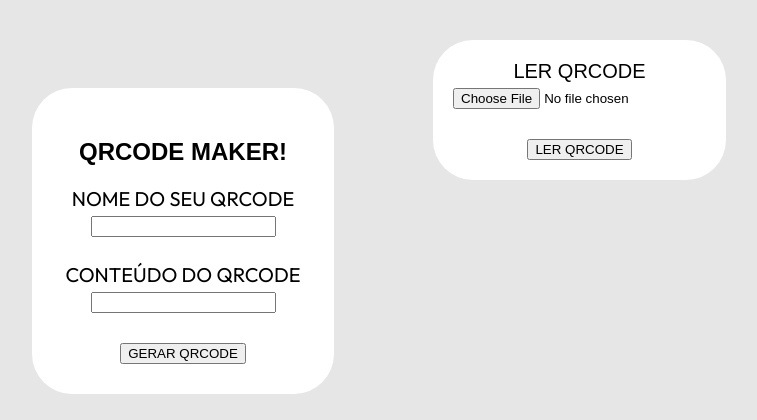
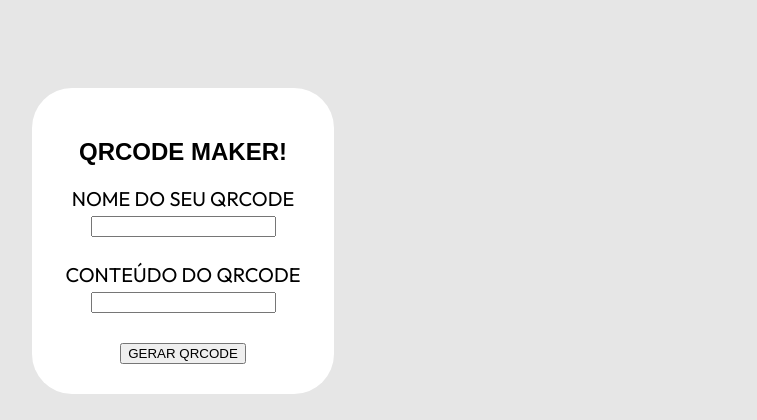
Before and after one commit to HeitorAraujo-png/qrcode_web, a Django app: page / in a window 1280 px wide. Shown: the top 420 px of the page, without its empty margins (457-1214 px from the left). Run offline with Django 5.2, Linux system fonts and the light colour scheme; parts of the project's set-up code (start-up, migrations or seed data) failed here and were passed over; some web fonts are replaced.

Commit message:
Por algum motivo uma lib excencial para o funcionamento do pzybar não esta funcionando. Solucão: Apaguei a classe de leitura de qrcode ate dar um jeito de arrumar isso

```diff
--- a/QRCODE_WEB/Upload/templates/Upload/index.html
+++ b/QRCODE_WEB/Upload/templates/Upload/index.html
@@ -58,25 +58,6 @@
         </div>
     </div>
     {% endif %}
-    <div class="localLER">
-        <div class="Background">
-            <div class="tamanho">
-                <form method="post" enctype="multipart/form-data">
-                    {% csrf_token %}
-                    <div class="titulo">
-                        <label>LER QRCODE</label><br>
-                    </div>
-                    <input type="file" name="arq" required><br><br>
-                    <button type="submit" name='ler'>LER QRCODE</button>
-                    <div class="info">
-                    {% if qr %}
-                        <p>{{ qr }}</p>
-                        {% endif %}
-                    </div>
-                </form>
-            </div>
-        </div>
-    </div>
 
 </body>
 
```
Also changed, not shown: QRCODE_WEB/Upload/services.py (+1 -24 lines), QRCODE_WEB/media/qrcodes/Testeoliveira.png (deleted), QRCODE_WEB/media/qrcodes/a.png (deleted), QRCODE_WEB/media/qrcodes/aa.png (deleted), QRCODE_WEB/media/qrcodes/kaks.png (added), QRCODE_WEB/media/qrcodes/teste.png (deleted).
